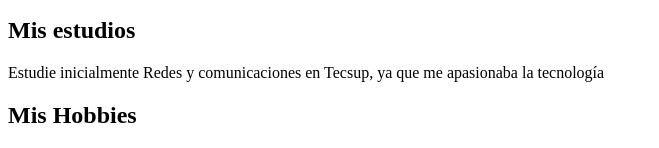
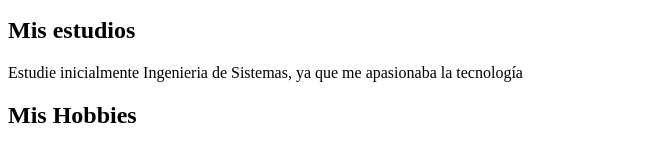
Before and after one commit to anibalsalas/yo, a plain HTML site: page index.html in a window 1280 px wide. Shown: the part 148-296 px from the top of the page, without its empty margins (0-659 px from the left). Drawn offline with Linux system fonts and the light colour scheme.

Commit message:
section estudios

```diff
--- a/index.html
+++ b/index.html
@@ -15,7 +15,7 @@
             </section>
             <section>
                 <h2>Mis estudios</h2>
-                <p>Estudie inicialmente Redes y comunicaciones en Tecsup, ya que me apasionaba la tecnología</p>
+                <p>Estudie inicialmente Ingenieria de Sistemas, ya que me apasionaba la tecnología</p>
             </section>
             <section>
                 <h2>Mis Hobbies</h2>
```
